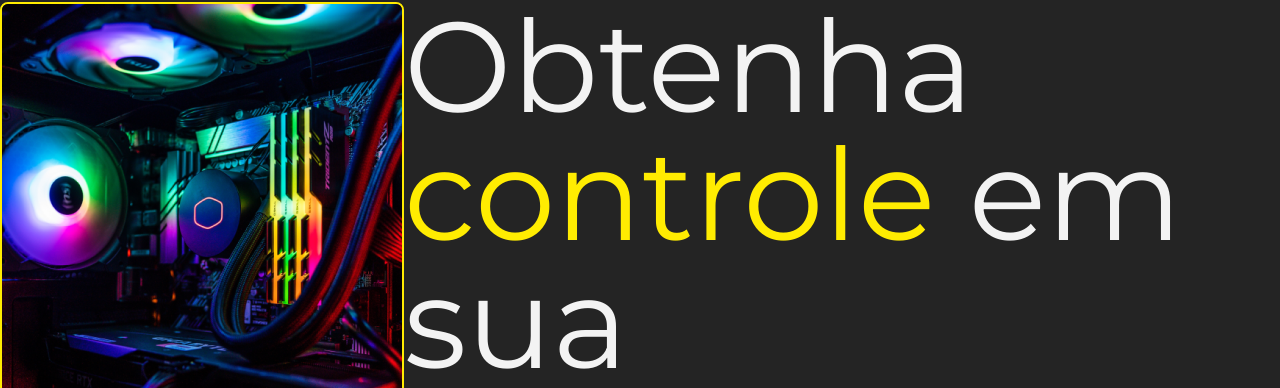
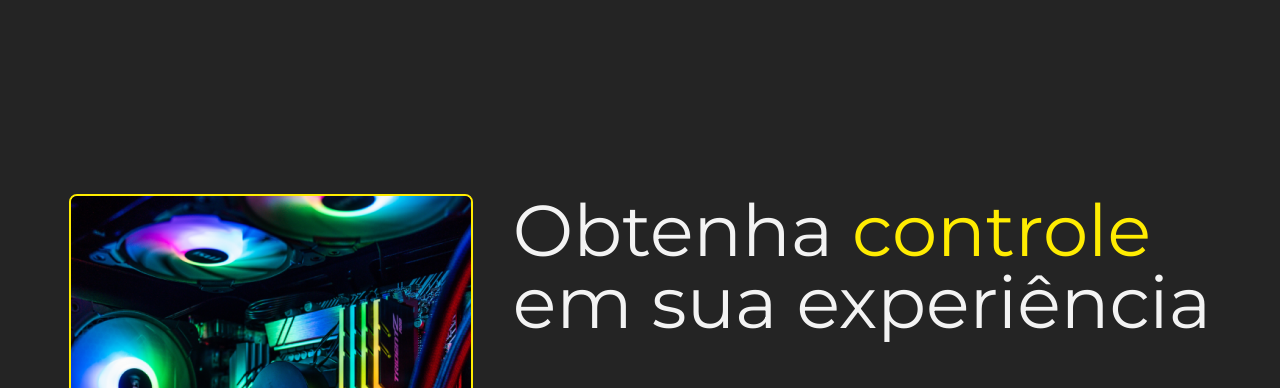
Before and after one commit to lucaszamorapy/oficina-informatica, a website: page src/index.html in a window 1280 px wide. Shown: the part 2319-2707 px from the top of the page. Drawn offline with nearby package versions, Linux system fonts and the light colour scheme.

```diff
--- a/src/index.html
+++ b/src/index.html
@@ -281,18 +281,18 @@
       </div>
     </section>
 
-    <section class="py-32">
+    <section class="py-80">
       <div class="container">
-        <div class="flex justify-center">
+        <div class="flex justify-center gap-10">
           <img
             src="../img/foto-sobre.png"
             alt=""
             class="border-yellowOficina100 border-2 rounded-lg"
           />
           <div class="flex flex-col">
-            <h1 class="text-9xl text-whiteOficina100">
-              Obtenha <span class="text-yellowOficina100">controle</span> em sua
-              experiência
+            <h1 class="text-4xl lg:text-7xl text-whiteOficina100">
+              Obtenha <span class="text-yellowOficina100">controle</span>
+              <br />em sua experiência
             </h1>
           </div>
         </div>
```
Also changed, not shown: css/style.css, src/vercel.json (deleted).
